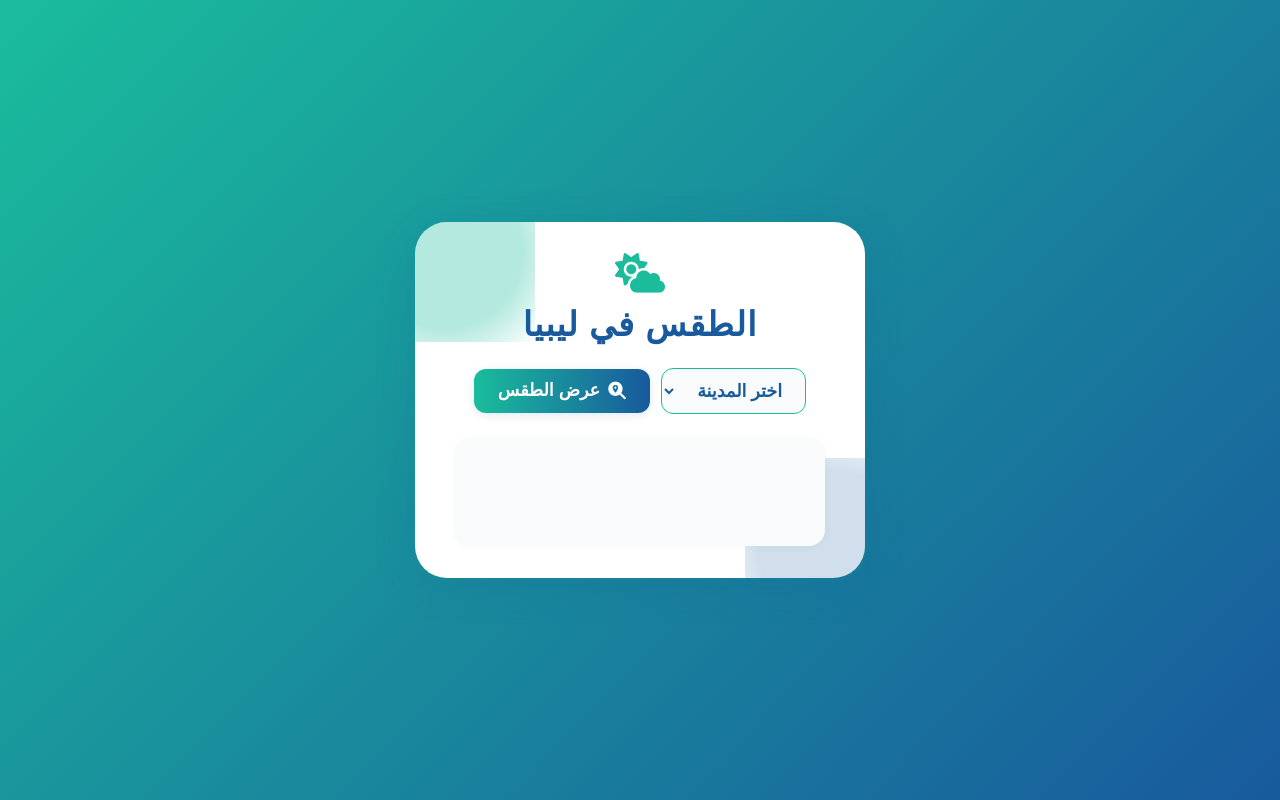
After one commit to mohammedhamza123/programmingPlatform, a FastAPI app: template src/templates/weather.html in a window 1280 px wide. The commit adds this page. Run offline with FastAPI, Linux system fonts and the light colour scheme; the template is opened without the code that fills it, so the values that code supplies are empty; parts of the project's set-up code (start-up, migrations or seed data) failed here and were passed over.

Commit message:
add api weather

```diff
--- a/src/__init__.py
+++ b/src/__init__.py
@@ -5,6 +5,7 @@ from fastapi.templating import Jinja2Templates
 from src.db import initdb
 from src.user.routes import user_router
 from src.Task.routes import router as task_router
+from src.api import router as weather_router
 
 @asynccontextmanager
 async def lifespan(app: FastAPI):
@@ -14,7 +15,7 @@ async def lifespan(app: FastAPI):
 app = FastAPI(lifespan=lifespan)
 app.include_router(user_router)
 app.include_router(task_router)
-
+app.include_router(weather_router)
 templates = Jinja2Templates(directory="src/templates")
 
 def render_template(template_name: str):
@@ -37,6 +38,7 @@ pages = [
     ("/articles", "articles.html"),
     ("/tasks", "tasks.html"),
     ("/community", "community.html"),
+    ("/weather", "weather.html"),
 ]
 
 for path, template in pages:
--- /dev/null
+++ b/src/api.py
@@ -0,0 +1,24 @@
+import requests
+from fastapi import APIRouter, HTTPException
+
+router = APIRouter()
+
+API_KEY = "8e53ad1e9bb0d3b8639f15bbf8b0be20"  # ضع مفتاحك هنا
+BASE_URL = "https://api.openweathermap.org/data/2.5/weather"
+
+@router.get("/weather/")
+def get_weather(city: str):
+    params = {
+        "q": city + ",LY",  # يجبر البحث على ليبيا فقط
+        "appid": API_KEY,
+        "units": "metric",
+        "lang": "ar"
+    }
+    response = requests.get(BASE_URL, params=params)
+    if response.status_code != 200:
+        raise HTTPException(status_code=404, detail="City not found")
+    data = response.json()
+    # تحقق أن الدولة ليبيا فقط
+    if data.get("sys", {}).get("country") != "LY":
+        raise HTTPException(status_code=404, detail="City not in Libya")
+    return data
--- a/src/templates/home.html
+++ b/src/templates/home.html
@@ -531,6 +531,9 @@
             <div class="category" onclick="window.location.href='/tasks'">
                 <i class="fa-solid fa-list-check"></i> مهامي
             </div>
+            <div class="category" onclick="window.location.href='/weather'">
+                <i class="fa-solid fa-list-check"></i> الطقس
+            </div>
 
         </div>
         <div class="progress-widget">
--- /dev/null
+++ b/src/templates/weather.html
@@ -0,0 +1,219 @@
+<!DOCTYPE html>
+<html lang="ar">
+<head>
+    <meta charset="UTF-8">
+    <title>الطقس في ليبيا</title>
+    <meta name="viewport" content="width=device-width, initial-scale=1">
+    <link rel="stylesheet"
+          href="https://cdnjs.cloudflare.com/ajax/libs/font-awesome/6.4.2/css/all.min.css"/>
+    <style>
+        body {
+            min-height: 100vh;
+            margin: 0;
+            font-family: 'Cairo', 'Tajawal', Arial, sans-serif;
+            background: linear-gradient(135deg, #1abc9c 0%, #185a9d 100%);
+            display: flex;
+            align-items: center;
+            justify-content: center;
+            direction: rtl;
+        }
+        .weather-container {
+            background: #fff;
+            border-radius: 32px;
+            box-shadow: 0 8px 40px #185a9d33, 0 1.5px 8px #1abc9c22;
+            padding: 2.5rem 2.5rem 2rem 2.5rem;
+            max-width: 370px;
+            width: 100%;
+            text-align: center;
+            position: relative;
+            overflow: hidden;
+        }
+        .weather-container::before {
+            content: "";
+            position: absolute;
+            top: -60px;
+            left: -60px;
+            width: 180px;
+            height: 180px;
+            background: radial-gradient(circle, #1abc9c55 60%, transparent 100%);
+            z-index: 0;
+        }
+        .weather-container::after {
+            content: "";
+            position: absolute;
+            bottom: -60px;
+            right: -60px;
+            width: 180px;
+            height: 180px;
+            background: radial-gradient(circle, #185a9d33 60%, transparent 100%);
+            z-index: 0;
+        }
+        .weather-header {
+            position: relative;
+            z-index: 1;
+            margin-bottom: 1.5rem;
+        }
+        .weather-header h1 {
+            font-size: 2.1rem;
+            color: #185a9d;
+            margin: 0 0 0.5rem 0;
+            font-weight: bold;
+            letter-spacing: 1px;
+        }
+        .weather-header .fa-cloud-sun {
+            color: #1abc9c;
+            font-size: 2.5rem;
+            margin-bottom: 0.2rem;
+            animation: float 2s infinite alternate;
+        }
+        @keyframes float {
+            to { transform: translateY(-10px);}
+        }
+        .weather-form {
+            display: flex;
+            gap: 0.7rem;
+            align-items: center;
+            justify-content: center;
+            margin-bottom: 1.2rem;
+            z-index: 1;
+            position: relative;
+        }
+        .weather-form select {
+            padding: 0.7rem 1.2rem;
+            border-radius: 12px;
+            border: 1.5px solid #1abc9c;
+            font-size: 1.1rem;
+            background: #f8fafc;
+            color: #185a9d;
+            font-weight: 600;
+            outline: none;
+            transition: border 0.2s;
+        }
+        .weather-form select:focus {
+            border: 1.5px solid #185a9d;
+        }
+        .weather-form button {
+            background: linear-gradient(90deg, #1abc9c 0%, #185a9d 100%);
+            color: #fff;
+            border: none;
+            border-radius: 12px;
+            padding: 0.7rem 1.5rem;
+            font-size: 1.1rem;
+            font-weight: bold;
+            cursor: pointer;
+            box-shadow: 0 2px 8px #185a9d22;
+            transition: background 0.18s, transform 0.18s;
+            display: flex;
+            align-items: center;
+            gap: 0.5rem;
+        }
+        .weather-form button:hover {
+            background: linear-gradient(90deg, #185a9d 0%, #1abc9c 100%);
+            transform: scale(1.05);
+        }
+        .weather-result {
+            margin-top: 1.5rem;
+            font-size: 1.15rem;
+            color: #185a9d;
+            background: #f8fafc;
+            border-radius: 16px;
+            padding: 1.2rem 0.7rem;
+            min-height: 70px;
+            box-shadow: 0 1px 6px #1abc9c11;
+            position: relative;
+            z-index: 1;
+            font-weight: 600;
+            line-height: 2;
+        }
+        .weather-error {
+            color: #e74c3c;
+            font-weight: bold;
+        }
+        .weather-icon {
+            width: 60px;
+            height: 60px;
+            vertical-align: middle;
+            margin-bottom: 0.5rem;
+            filter: drop-shadow(0 2px 8px #1abc9c33);
+        }
+        .city-label {
+            color: #1abc9c;
+            font-size: 1.2rem;
+            font-weight: bold;
+            margin-bottom: 0.7rem;
+            display: block;
+        }
+        @media (max-width: 500px) {
+            .weather-container {
+                padding: 1.2rem 0.5rem 1rem 0.5rem;
+                max-width: 98vw;
+            }
+            .weather-header h1 { font-size: 1.3rem; }
+            .weather-form select, .weather-form button { font-size: 1rem; padding: 0.5rem 0.7rem; }
+            .weather-result { font-size: 1rem; padding: 0.7rem 0.2rem; }
+        }
+    </style>
+</head>
+<body>
+    <div class="weather-container">
+        <div class="weather-header">
+            <i class="fa-solid fa-cloud-sun"></i>
+            <h1>الطقس في ليبيا</h1>
+        </div>
+        <form class="weather-form" onsubmit="getWeather(event)">
+            <select id="city" required>
+                <option value="">اختر المدينة</option>
+                <option value="Tripoli">طرابلس</option>
+                <option value="Benghazi">بنغازي</option>
+                <option value="Misrata">مصراتة</option>
+                <option value="Sabha">سبها</option>
+                <option value="Zawiya">الزاوية</option>
+                <option value="Zliten">زليتن</option>
+                <option value="Al Bayda">البيضاء</option>
+                <option value="Tobruk">طبرق</option>
+                <option value="Derna">درنة</option>
+                <option value="Gharyan">غريان</option>
+                <!-- أضف مدن أخرى حسب الحاجة -->
+            </select>
+            <button type="submit"><i class="fa-solid fa-search-location"></i>عرض الطقس</button>
+        </form>
+        <div id="result" class="weather-result"></div>
+    </div>
+    <script>
+        async function getWeather(e) {
+            if (e) e.preventDefault();
+            const city = document.getElementById('city').value;
+            const resultDiv = document.getElementById('result');
+            if (!city) {
+                resultDiv.innerHTML = '';
+                return;
+            }
+            resultDiv.innerHTML = 'جاري جلب الطقس...';
+            try {
+                const res = await fetch(`/weather/?city=${encodeURIComponent(city)}`);
+                if (!res.ok) {
+                    resultDiv.innerHTML = `<span class="weather-error">تعذر العثور على المدينة أو حدث خطأ.</span>`;
+                    return;
+                }
+                const data = await res.json();
+                if (data.sys && data.sys.country !== "LY") {
+                    resultDiv.innerHTML = `<span class="weather-error">هذه المدينة ليست في ليبيا.</span>`;
+                    return;
+                }
+                resultDiv.innerHTML = `
+                    <div>
+                        <img class="weather-icon" src="https://openweathermap.org/img/wn/${data.weather[0].icon}@2x.png" alt="icon">
+                    </div>
+                    <span class="city-label">${data.name} - ليبيا</span>
+                    <div>درجة الحرارة: <b>${data.main.temp}°C</b></div>
+                    <div>الرطوبة: <b>${data.main.humidity}%</b></div>
+                    <div>الوصف: <b>${data.weather[0].description}</b></div>
+                    <div>الرياح: <b>${data.wind.speed} م/ث</b></div>
+                `;
+            } catch {
+                resultDiv.innerHTML = `<span class="weather-error">حدث خطأ أثناء جلب بيانات الطقس.</span>`;
+            }
+        }
+    </script>
+</body>
+</html>
```
Also changed, not shown: database.db.
